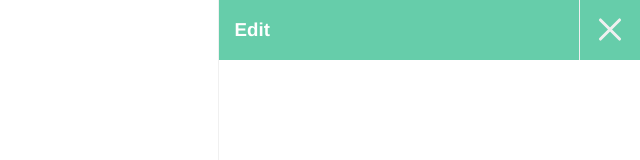
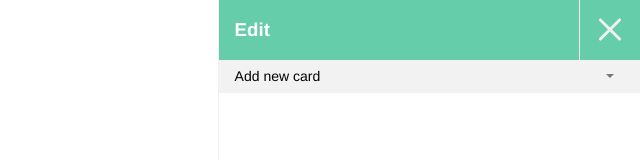
Before and after one commit to HenrikFricke/vue-dashboard, a Vue app: page / in a window 1280 px wide. Both pictures are taken after a click on the button "Edit". Shown: the top 160 px of the page, without its empty margins (640-1280 px from the left). Built offline with nearby package versions, Linux system fonts and the light colour scheme.

Commit message:
Add selection to add new cards

```diff
--- a/src/components/EditPanel.vue
+++ b/src/components/EditPanel.vue
@@ -1,6 +1,9 @@
 <template>
   <Panel v-bind:isVisible="isEditMode" v-bind:onCloseClick="toggleEditMode" title="Edit">
     <List>
+      <SelectListItem v-bind:options="plugins" v-bind:clickHandler="addCard">
+        Add new card
+      </SelectListItem>
       <ListItem v-bind:options="cardOptions(index)" v-for="(card, index) in cards" v-bind:key="card.cardID">
         {{card.label}}
       </ListItem>
@@ -14,10 +17,19 @@ import { mapActions, mapGetters } from 'vuex';
 import Panel from '../patternLib/Panel';
 import List from '../patternLib/List';
 import ListItem from '../patternLib/ListItem';
+import SelectListItem from '../patternLib/SelectListItem';
 
 export default {
   name: 'edit-panel',
-  computed: mapGetters(['isEditMode', 'cards']),
+  computed: {
+    ...mapGetters(['isEditMode', 'cards']),
+    plugins() {
+      return this.$store.getters.plugins.map(plugin => ({
+        id: plugin.ID,
+        label: plugin.LABEL,
+      }));
+    },
+  },
   methods: {
     ...mapActions(['toggleEditMode']),
     cardOptions(index) {
@@ -28,8 +40,11 @@ export default {
         },
       ];
     },
+    addCard(id) {
+      this.$store.dispatch('addCard', { pluginID: id });
+    },
   },
-  components: { Panel, List, ListItem },
+  components: { Panel, List, ListItem, SelectListItem },
 };
 </script>
 
--- /dev/null
+++ b/src/patternLib/SelectListItem.vue
@@ -0,0 +1,117 @@
+<template>
+  <li class="listitem">
+    <button class="button" v-on:click="isOptionListOpen = !isOptionListOpen">
+      <slot></slot>
+      <span class="arrow" v-bind:class="{ up: isOptionListOpen }"></span>
+    </button>
+    <ul class="options" v-if="isOptionListOpen">
+      <li v-for="option in options" v-bind:key="option.label">
+        <button v-on:click="() => selectItem(option.id)">
+          {{option.label}}
+        </button>
+      </li>
+    </ul>
+  </li>
+</template>
+
+<script>
+export default {
+  name: 'select-list-item',
+  data() {
+    return {
+      isOptionListOpen: false,
+    };
+  },
+  methods: {
+    selectItem(id) {
+      this.isOptionListOpen = false;
+      this.clickHandler(id);
+    },
+  },
+  props: ['options', 'clickHandler'],
+};
+</script>
+
+<style scoped>
+.listitem {
+  position: relative;
+}
+
+.button {
+  display: flex;
+  width: 100%;
+  text-align: left;
+  justify-content: space-between;
+  align-items: center;
+  position: relative;
+  border-top: none;
+  border-right: none;
+  border-left: none;
+  border-bottom: 1px solid #F0F0F0;
+  background-color: #f2f2f2;
+  cursor: pointer;
+  padding: 0;
+  font-family: 'Avenir', Helvetica, Arial, sans-serif;
+  -webkit-font-smoothing: antialiased;
+  font-size: 14px;
+  transition: background-color 300ms;
+  padding: 8px 26px 8px 16px;
+}
+
+.button:hover {
+  background-color: rgba(0, 0, 0, .1);
+}
+
+.button:focus {
+  outline: none;
+}
+
+.arrow {
+  width: 0;
+  height: 0;
+  border-left: 4px solid transparent;
+  border-right: 4px solid transparent;
+  border-top: 4px solid #787878;
+}
+
+.arrow.up {
+  border-top: none;
+  border-bottom: 4px solid #787878;
+}
+
+.options {
+  position: absolute;
+  width: 100%;
+  left: 0;
+  top: 100%;
+  margin: 0;
+  padding: 0;
+  border-bottom: 1px solid #F0F0F0;
+  background-color: #f2f2f2;
+  list-style: none;
+  z-index: 20;
+}
+
+.options li {
+  display: block;
+}
+
+.options button {
+  display: block;
+  border: none;
+  background-color: transparent;
+  cursor: pointer;
+  width: 100%;
+  padding: 16px;
+  transition: background-color 300ms;
+  text-align: left;
+}
+
+.options button:hover {
+  background-color: rgba(0, 0, 0, .05);
+}
+
+.options button:focus {
+  outline: none;
+}
+</style>
```
Also changed, not shown: 2 other files (tests, documents, lock files or other folders).
